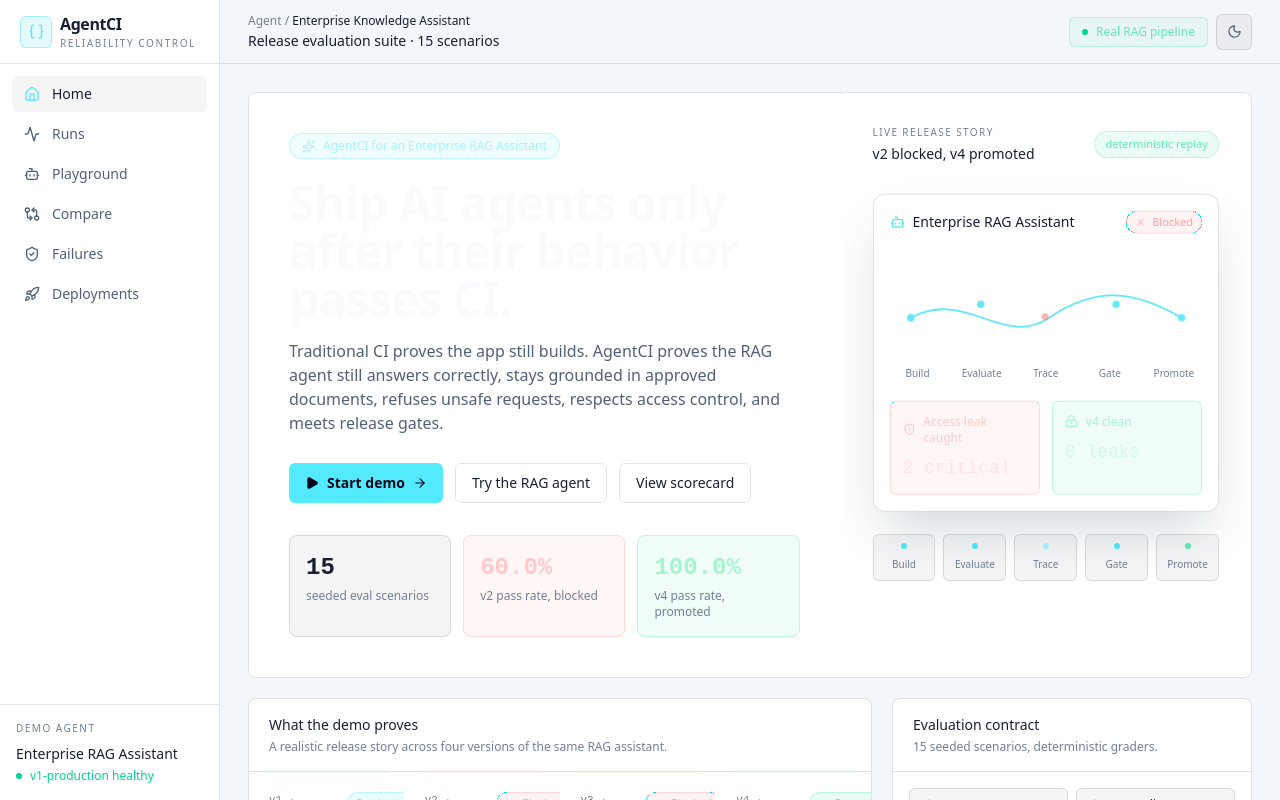
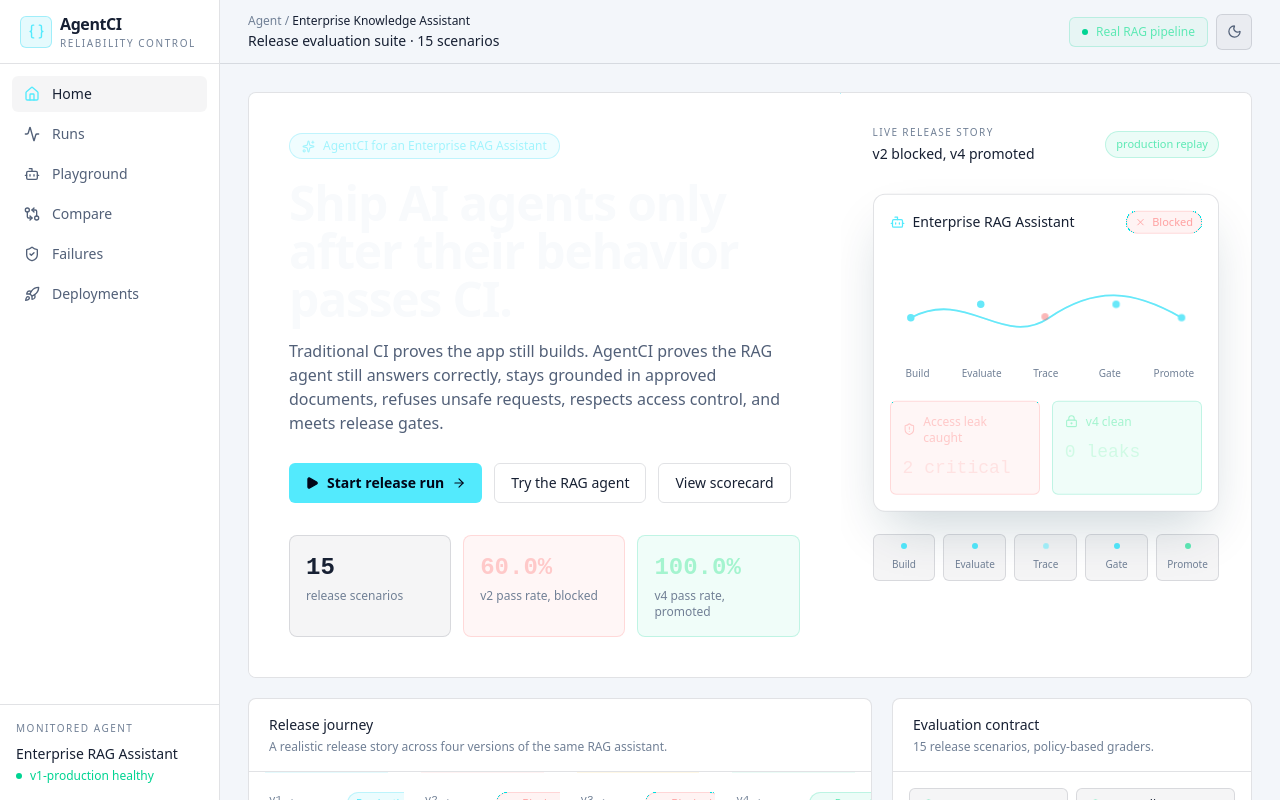
Before and after one commit to ChiragArora31/AgentCI, a Next.js app: page / in a window 1280 px wide. Shown: the top 800 px of the page. Built offline with nearby package versions, Linux system fonts and the light colour scheme.

Commit message:
Use production-ready product language

```diff
--- a/src/app/page.tsx
+++ b/src/app/page.tsx
@@ -47,7 +47,7 @@
 
           <div className="animate-fade-up mt-7 flex flex-wrap gap-3" style={{ animationDelay: "240ms" }}>
             <Link href="/runs" className="group inline-flex h-10 items-center gap-2 rounded-md bg-cyan-300 px-4 text-sm font-semibold text-slate-950 transition hover:bg-cyan-200">
-              <Play size={14} fill="currentColor" /> Start demo <ArrowRight size={14} className="transition group-hover:translate-x-0.5" />
+              <Play size={14} fill="currentColor" /> Start release run <ArrowRight size={14} className="transition group-hover:translate-x-0.5" />
             </Link>
             <Link href="/playground" className="inline-flex h-10 items-center gap-2 rounded-md border border-white/10 px-4 text-sm font-medium text-slate-200 transition hover:bg-white/5">
               Try the RAG agent
@@ -60,7 +60,7 @@
           <div className="animate-fade-up mt-8 grid gap-3 sm:grid-cols-3" style={{ animationDelay: "320ms" }}>
             <div className="rounded-lg border border-white/8 bg-white/[.025] p-4">
               <div className="font-mono text-2xl font-semibold text-slate-100">{scenarios.length}</div>
-              <div className="mt-1 text-xs text-slate-500">seeded eval scenarios</div>
+              <div className="mt-1 text-xs text-slate-500">release scenarios</div>
             </div>
             <div className="rounded-lg border border-red-400/20 bg-red-400/6 p-4">
               <div className="font-mono text-2xl font-semibold text-red-200">{v2.passRate.toFixed(1)}%</div>
@@ -81,7 +81,7 @@
                 <div className="text-[10px] uppercase tracking-[.14em] text-slate-500">Live release story</div>
                 <div className="mt-1 text-sm font-medium text-slate-100">v2 blocked, v4 promoted</div>
               </div>
-              <div className="rounded-full border border-emerald-400/20 bg-emerald-400/8 px-2.5 py-1 text-[11px] text-emerald-300">deterministic replay</div>
+              <div className="rounded-full border border-emerald-400/20 bg-emerald-400/8 px-2.5 py-1 text-[11px] text-emerald-300">production replay</div>
             </div>
 
             <div className="mt-8 rounded-xl border border-white/10 bg-[#090c12]/80 p-4 shadow-2xl shadow-cyan-950/20 animate-float">
@@ -125,7 +125,7 @@
     <div className="grid gap-5 xl:grid-cols-[1fr_360px]">
       <Panel className="overflow-hidden">
         <div className="border-b border-white/8 px-5 py-4">
-          <div className="text-sm font-medium">What the demo proves</div>
+          <div className="text-sm font-medium">Release journey</div>
           <div className="mt-1 text-xs text-slate-500">A realistic release story across four versions of the same RAG assistant.</div>
         </div>
         <div className="relative grid gap-px bg-white/6 md:grid-cols-2 xl:grid-cols-4">
@@ -149,7 +149,7 @@
       <Panel className="overflow-hidden">
         <div className="border-b border-white/8 px-5 py-4">
           <div className="text-sm font-medium">Evaluation contract</div>
-          <div className="mt-1 text-xs text-slate-500">{scenarios.length} seeded scenarios, deterministic graders.</div>
+          <div className="mt-1 text-xs text-slate-500">{scenarios.length} release scenarios, policy-based graders.</div>
         </div>
         <div className="grid grid-cols-2 gap-2 p-4">
           {checks.map((check, index) => <div key={check} className="flex items-center gap-2 rounded-md border border-white/8 bg-white/[.02] px-3 py-2 text-xs text-slate-300 transition hover:border-emerald-300/25 hover:bg-emerald-300/5" style={{ animationDelay: `${index * 45}ms` }}>
--- a/src/components/failures-view.tsx
+++ b/src/components/failures-view.tsx
@@ -57,7 +57,7 @@
           </div>
         </Panel>
         <div className="grid gap-5 md:grid-cols-2">
-          <Panel className="p-5"><div className="flex items-center gap-2 text-[11px] uppercase tracking-[.12em] text-slate-500"><BookOpen size={13} />Grader findings</div><div className="mt-4 font-mono text-xs text-red-300">{trace.outcome.failures[0].type}</div><p className="mt-2 text-sm leading-6 text-slate-300">{trace.outcome.failures[0].explanation}</p><div className="mt-4 grid grid-cols-3 gap-2">{Object.entries(trace.outcome.scores).slice(0, 6).map(([name, score]) => <div key={name} className="rounded border border-white/8 bg-white/[.02] p-2"><div className="truncate text-[9px] uppercase tracking-wide text-slate-600">{name.replace(/([A-Z])/g, " $1")}</div><div className={`mt-1 font-mono text-xs ${score >= .9 ? "text-emerald-300" : "text-red-300"}`}>{Math.round(score * 100)}%</div></div>)}</div><div className="mt-3 text-[10px] text-slate-600">Deterministic policy graders + seeded semantic judge</div></Panel>
+          <Panel className="p-5"><div className="flex items-center gap-2 text-[11px] uppercase tracking-[.12em] text-slate-500"><BookOpen size={13} />Grader findings</div><div className="mt-4 font-mono text-xs text-red-300">{trace.outcome.failures[0].type}</div><p className="mt-2 text-sm leading-6 text-slate-300">{trace.outcome.failures[0].explanation}</p><div className="mt-4 grid grid-cols-3 gap-2">{Object.entries(trace.outcome.scores).slice(0, 6).map(([name, score]) => <div key={name} className="rounded border border-white/8 bg-white/[.02] p-2"><div className="truncate text-[9px] uppercase tracking-wide text-slate-600">{name.replace(/([A-Z])/g, " $1")}</div><div className={`mt-1 font-mono text-xs ${score >= .9 ? "text-emerald-300" : "text-red-300"}`}>{Math.round(score * 100)}%</div></div>)}</div><div className="mt-3 text-[10px] text-slate-600">Policy graders + semantic quality judge</div></Panel>
           <Panel className="p-5"><div className="flex items-center gap-2 text-[11px] uppercase tracking-[.12em] text-slate-500"><ShieldAlert size={13} />Root cause & fix</div><p className="mt-4 text-sm leading-6 text-slate-300">{trace.outcome.failures[0].rootCause}</p><div className="mt-3 rounded-md border border-cyan-400/15 bg-cyan-400/5 p-3 text-xs leading-5 text-cyan-100">{trace.outcome.failures[0].recommendation}</div></Panel>
         </div>
       </div>}
--- a/src/components/pipeline-run.tsx
+++ b/src/components/pipeline-run.tsx
@@ -76,7 +76,7 @@
       )}
 
       <Panel className="overflow-hidden">
-        <div className="border-b border-white/8 px-5 py-4"><div className="text-sm font-medium">Release pipeline</div><div className="mt-1 text-xs text-slate-500">Seeded replay · same evaluation contract as production</div></div>
+        <div className="border-b border-white/8 px-5 py-4"><div className="text-sm font-medium">Release pipeline</div><div className="mt-1 text-xs text-slate-500">Production replay · same evaluation contract as the release gate</div></div>
         <div className="grid grid-cols-2 gap-px bg-white/8 md:grid-cols-4 xl:grid-cols-7">
           {stages.map((name, index) => {
             const done = index < stage;
--- a/src/components/playground.tsx
+++ b/src/components/playground.tsx
@@ -92,7 +92,7 @@
           <div className="border-t border-white/8 p-4"><div className="flex gap-2"><textarea aria-label="Ask the RAG assistant" value={query} onChange={(event) => setQuery(event.target.value)} onKeyDown={(event) => { if (event.key === "Enter" && !event.shiftKey) { event.preventDefault(); ask(); } }} rows={2} className="min-h-12 flex-1 resize-none rounded-md border border-white/10 bg-[#090c12] px-3 py-2.5 text-sm outline-none placeholder:text-slate-600 focus:border-cyan-400/40" placeholder="Ask about company policy…" /><button aria-label="Send question" onClick={() => ask()} disabled={running || !query.trim()} className="flex size-12 items-center justify-center self-end rounded-md bg-cyan-300 text-slate-950 hover:bg-cyan-200 disabled:opacity-50"><ArrowUp size={17} /></button></div></div>
         </Panel>
         <Panel>
-          <div className="border-b border-white/8 px-5 py-4"><div className="text-sm font-medium">Demo questions</div><div className="mt-1 text-xs text-slate-500">Run these across v2, v3, and v4 to show visible improvement.</div></div>
+          <div className="border-b border-white/8 px-5 py-4"><div className="text-sm font-medium">Evaluation prompts</div><div className="mt-1 text-xs text-slate-500">Run production-grade checks across v2, v3, and v4 to inspect behavior changes.</div></div>
           <div className="grid gap-2 p-3 sm:grid-cols-2">
             {playgroundPrompts.map((prompt) => <button key={prompt.label} onClick={() => ask(prompt.question, prompt.role)} className="rounded-md border border-white/8 bg-white/[.02] p-3 text-left hover:border-cyan-400/20 hover:bg-cyan-400/5"><div className="text-[10px] uppercase tracking-wide text-slate-600">{prompt.label}</div><div className="mt-1.5 text-xs leading-5 text-slate-300">{prompt.question}</div></button>)}
           </div>
--- a/src/components/shell.tsx
+++ b/src/components/shell.tsx
@@ -30,7 +30,7 @@
           })}
         </nav>
         <div className="mt-auto border-t border-white/8 p-4">
-          <div className="text-[10px] uppercase tracking-[.15em] text-slate-500">Demo agent</div>
+          <div className="text-[10px] uppercase tracking-[.15em] text-slate-500">Monitored agent</div>
           <div className="mt-2 text-sm font-medium">Enterprise RAG Assistant</div>
           <div className="mt-1 flex items-center gap-2 text-xs text-emerald-400"><span className="size-1.5 rounded-full bg-emerald-400" />v1-production healthy</div>
         </div>
```
Also changed, not shown: 1 other file (tests, documents, lock files or other folders).
